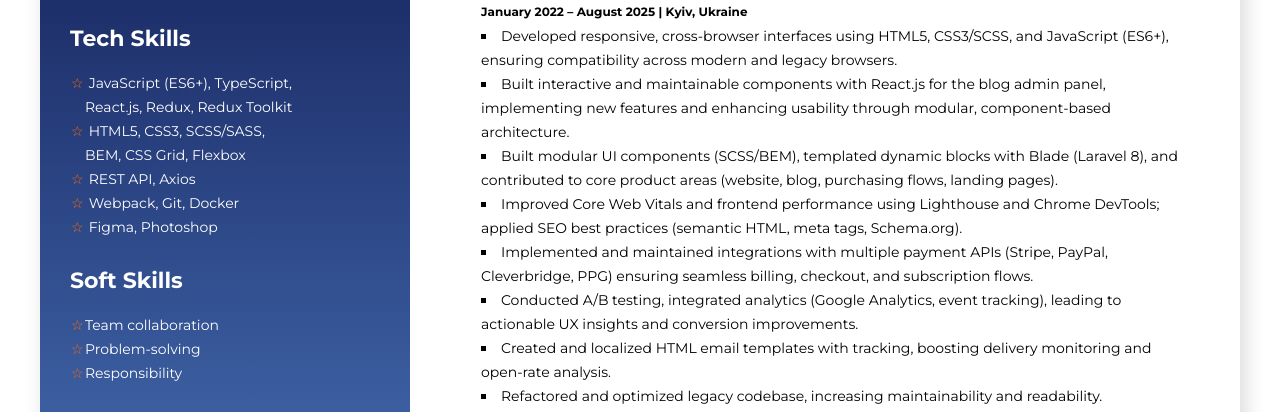
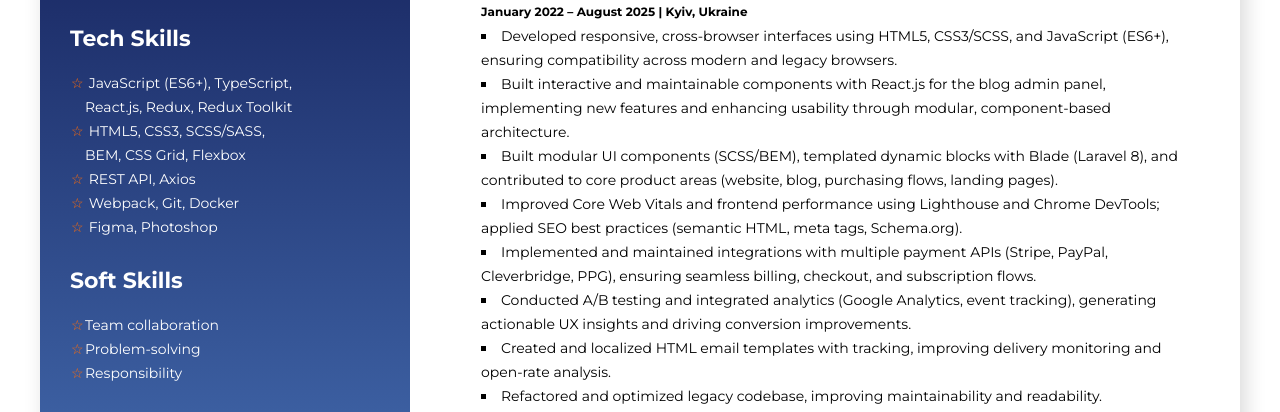
Before and after one commit to APilganchuk/myCV-v2, a plain HTML site: page index.html in a window 1280 px wide. Shown: the part 485-897 px from the top of the page. Drawn offline with Linux system fonts and the light colour scheme.

Commit message:
upd copy

```diff
--- a/index.html
+++ b/index.html
@@ -118,30 +118,26 @@
               </li>
               <li>
                 Improved Core Web Vitals and frontend performance using Lighthouse and Chrome DevTools; applied SEO best
-                practices
-                (semantic HTML, meta tags, Schema.org).
+                practices (semantic HTML, meta tags, Schema.org).
               </li>
               <li>
-                Implemented and maintained integrations with multiple payment APIs (Stripe, PayPal, Cleverbridge, PPG)
-                ensuring seamless
-                billing, checkout, and subscription flows.
+                Implemented and maintained integrations with multiple payment APIs (Stripe, PayPal, Cleverbridge, PPG),
+                ensuring seamless billing, checkout, and subscription flows.
               </li>
               <li>
-                Conducted A/B testing, integrated analytics (Google Analytics, event tracking), leading to actionable UX
-                insights and
-                conversion improvements.
+                Conducted A/B testing and integrated analytics (Google Analytics, event tracking),
+                generating actionable UX insights and driving conversion improvements.
               </li>
               <li>
-                Created and localized HTML email templates with tracking, boosting delivery monitoring and open-rate
+                Created and localized HTML email templates with tracking, improving delivery monitoring and open-rate
                 analysis.
               </li>
               <li>
-                Refactored and optimized legacy codebase, increasing maintainability and readability.
+                Refactored and optimized legacy codebase, improving maintainability and readability.
               </li>
               <li>
-                Collaborated with stakeholders and customers to clarify requirements and gather feedback; worked closely
-                with
-                cross-functional teams (UI/UX, QA, backend) in Agile sprints.
+                Collaborated with stakeholders and customers to clarify requirements and gather feedback;
+                worked closely with cross-functional teams (UI/UX, QA, backend) in Agile sprints.
               </li>
               <li>
                 Ensured accessibility and consistent performance across devices and browsers.
@@ -149,10 +145,8 @@
             </ul>
             <p>
               <strong>Tech stack:</strong> JavaScript (ES6+), React.js, HTML5,
-              CSS3/SCSS, BEM, Flexbox, REST API, Axios, Git, Webpack, Docker, PHP, Laravel, Blade, Figma, Photoshop.
+              CSS3/SCSS, BEM, Flexbox, REST API, Axios, Git, Webpack, Docker, PHP, Laravel, Blade, Figma.
             </p>
-          </li>
-        </ul>
       </section>
 
       <section>
```
